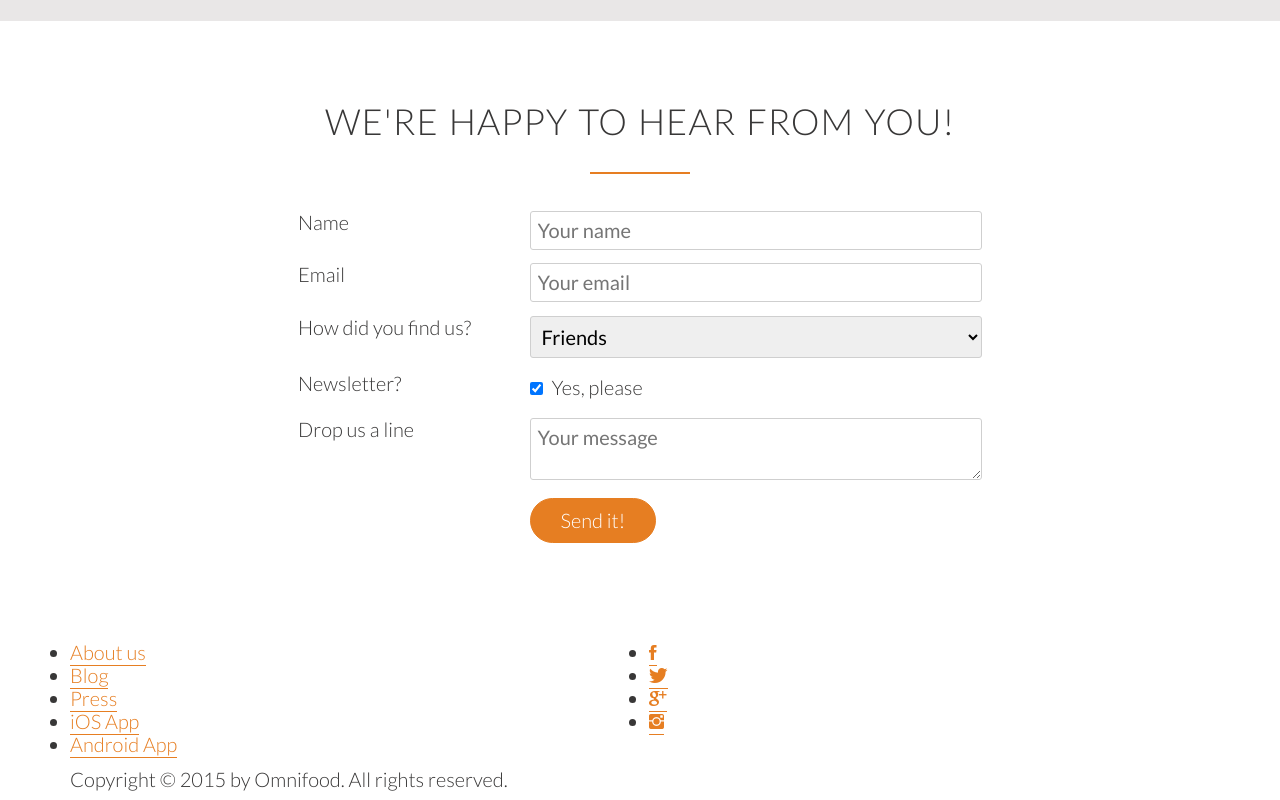
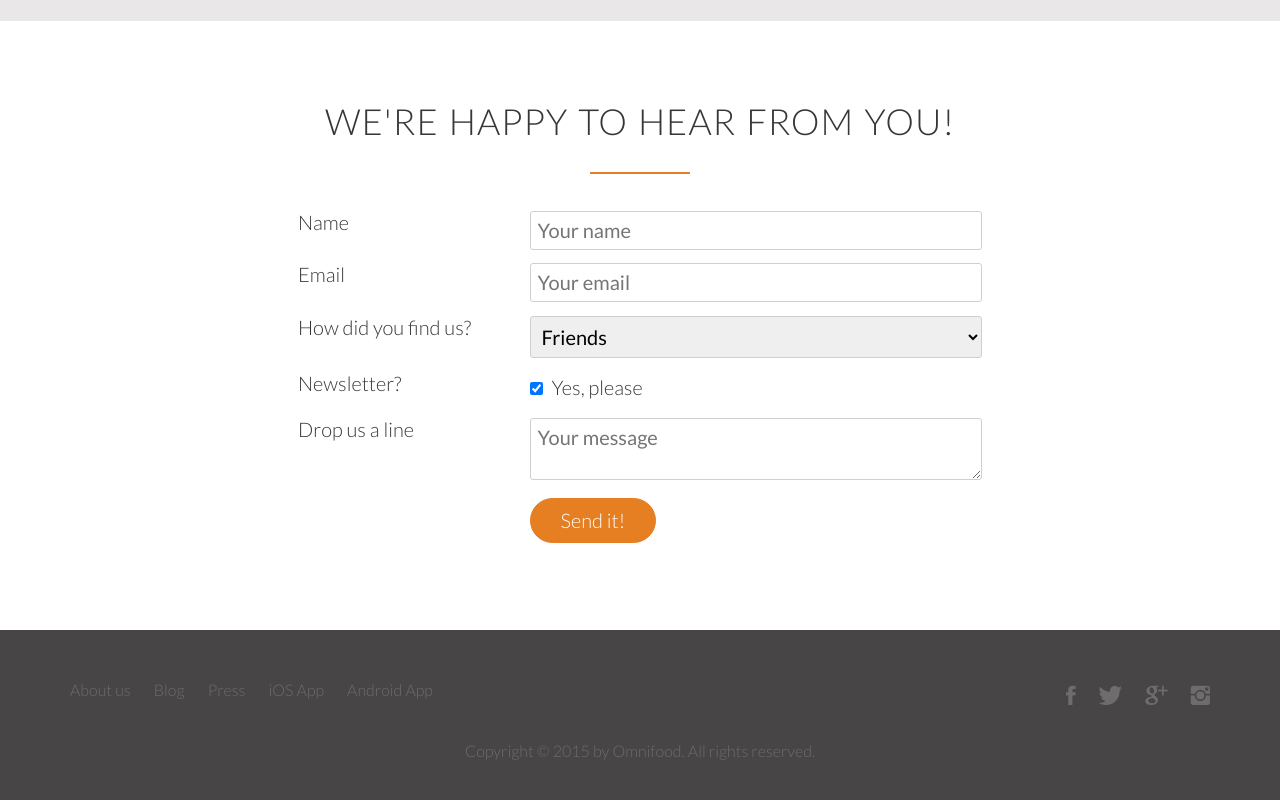
Before and after one commit to nparsley/omnifood, a plain HTML site: page index.html in a window 1280 px wide. Shown: the part 4574-5374 px from the top of the page. Drawn offline with Linux system fonts and the light colour scheme; files whose address does not match are found by name.

Commit message:
footer edit

```diff
--- a/resources/css/style.css
+++ b/resources/css/style.css
@@ -495,3 +495,82 @@ input[type=checkbox] {
 }
 
 *:focus {outline: none;}
+
+
+/* ------------------------- */
+/* FOOTER */
+/* ------------------------- */
+
+footer {
+    background-color: rgb(71, 69, 69);
+    padding: 40px;
+    font-size: 80%;
+}
+
+.footer-nav {
+    list-style: none;
+    float: left;
+}
+
+.social-links {
+    list-style: none;
+    float: right;
+}
+
+.footer-nav li,
+.social-links li {
+    display: inline-block;
+    margin-right: 20px;
+}
+
+.footer-nav li:last-child,
+.social-links li:last-child {
+    margin-right: 0;
+}
+
+.footer-nav li a:link,
+.footer-nav li a:visited,
+.social-links li a:link,
+.social-links li a:visited {
+    text-decoration: none;
+    border: 0;
+    color: rgb(110, 108, 108);
+    transition: color 0.2s;
+}
+
+.footer-nav li a:hover,
+.footer-nav li a:active {
+    color: rgb(231, 231, 231);
+}
+
+.social-links li a:link,
+.social-links li a:visited {
+    font-size: 160%;
+}
+
+.ion-social-facebook,
+.ion-social-twitter,
+.ion-social-googleplus,
+.ion-social-instagram {
+    transition: color 0.2s;
+}
+
+.ion-social-facebook:hover {
+    color: #3b5998;
+}
+
+.ion-social-twitter:hover {
+    color: #00aced;
+}
+.ion-social-googleplus:hover {
+    color: #dd4b39;
+}
+.ion-social-instagram:hover {
+    color: #517fa4;
+}
+
+footer p {
+    color: rgb(110, 108, 108);
+    text-align: center;
+    margin-top: 20px;
+}
```
